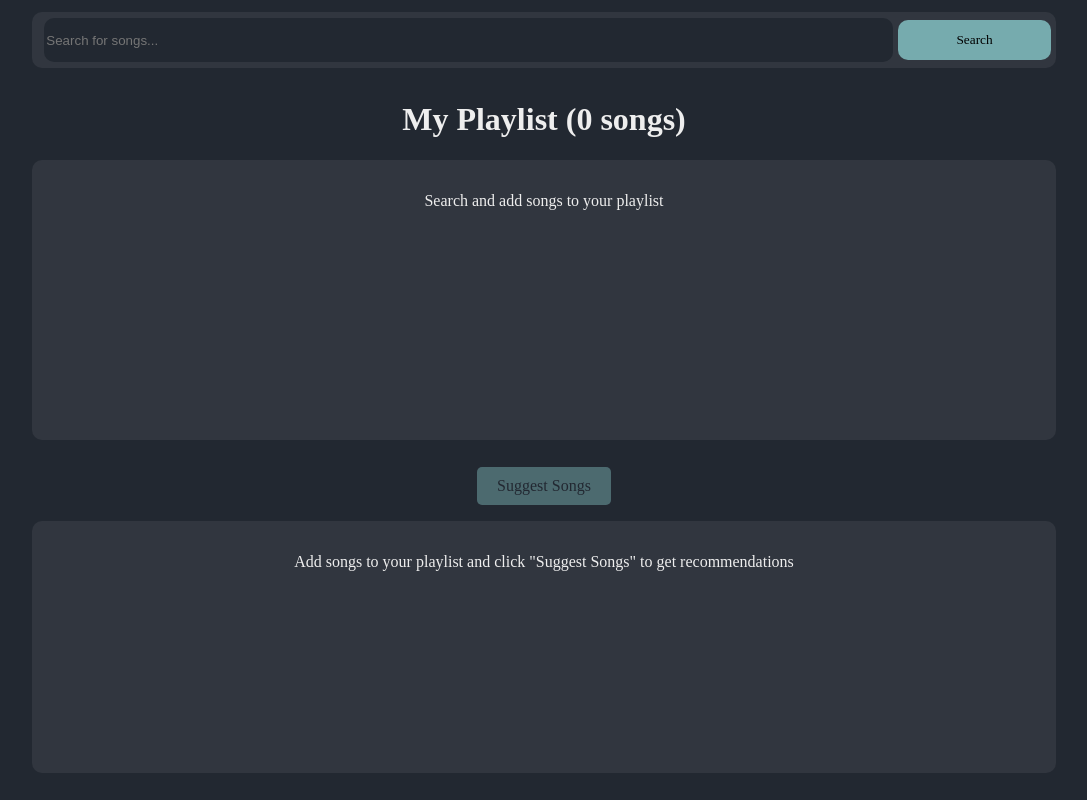
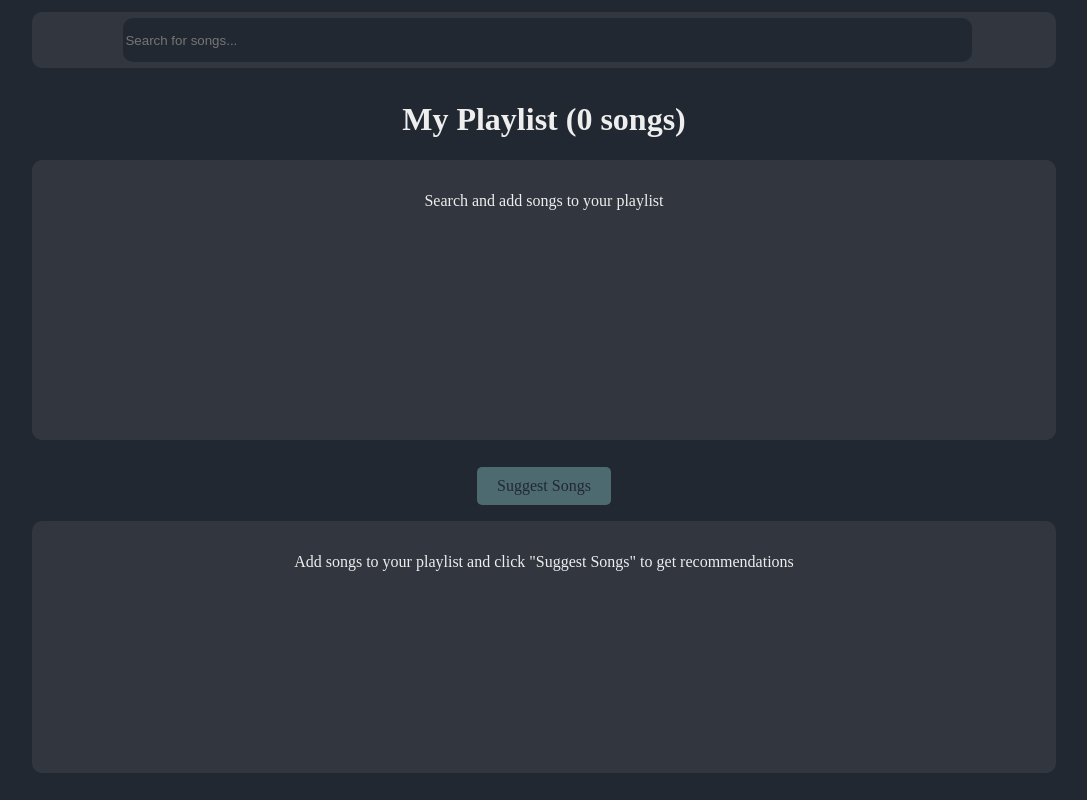
Before and after one commit to kirbs-btw/mynewplaylist.com, a React (Vite) app in the folder frontend/: page / in a window 1280 px wide. Shown: the whole page, without its empty margins (96-1183 px from the left). Built offline with nearby package versions, Linux system fonts and the light colour scheme.

Commit message:
remove button for search because autocomplete

```diff
--- a/frontend/src/App.tsx
+++ b/frontend/src/App.tsx
@@ -162,14 +162,8 @@ function App() {
               />
             ))}
           </datalist>
-          <button
-            id="search-button"
-            onClick={() => searchQuery && searchSongs(searchQuery)}
-            disabled={isSearching}
-          >
-            {isSearching ? '...' : 'Search'}
-          </button>
-        </div>
+
+          </div>
       </div>
 
       {/* Show search results dropdown */}
```
